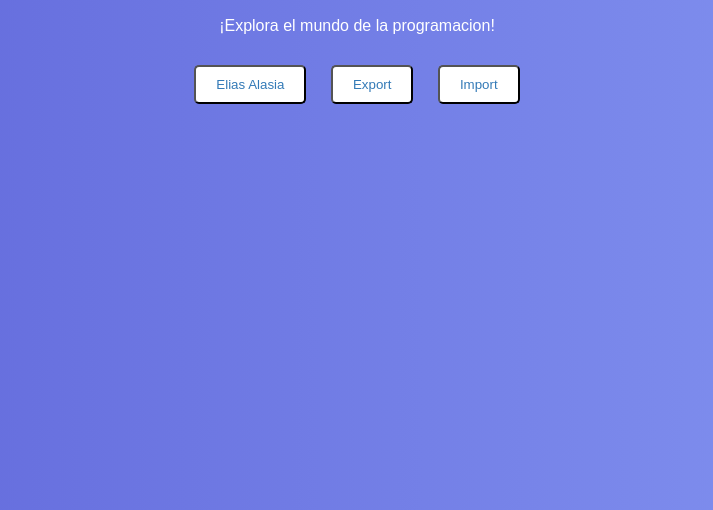
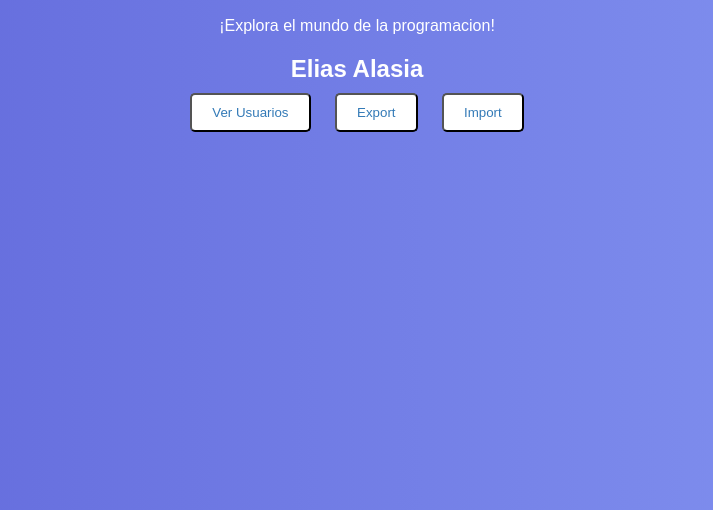
Before and after one commit to eliasalasia/miniproyecton2, a website: page src/home.html in a window 1280 px wide. Shown: the part 290-800 px from the top of the page, without its empty margins (283-996 px from the left). Drawn offline with Linux system fonts and the light colour scheme.

Commit message:
actualizado

```diff
--- a/src/home.html
+++ b/src/home.html
@@ -23,10 +23,15 @@
 
         }
 
+        h2{
+            color: #ffffff;
+        }
+
         p {
             color: #ffffff;
             margin: 20px;
         }
+
 
         button {
             color: #337ab7;
@@ -43,7 +48,8 @@
 
         <h1>Bienvenido a mi funval-API</h1>
         <p>¡Explora el mundo de la programacion!</p>
-        <a href="http://localhost:4000/api/usuarios"><button>Elias Alasia</button></a>
+                <h2>Elias Alasia</h2>
+        <a href="http://localhost:4000/api/usuarios"><button>Ver Usuarios</button></a>
         <a href="http://localhost:4000/api/usuarios/export"><button>Export</button></a>
         <a href="http://localhost:4000/api/usuarios/import"><button>Import</button></a>
 
```
